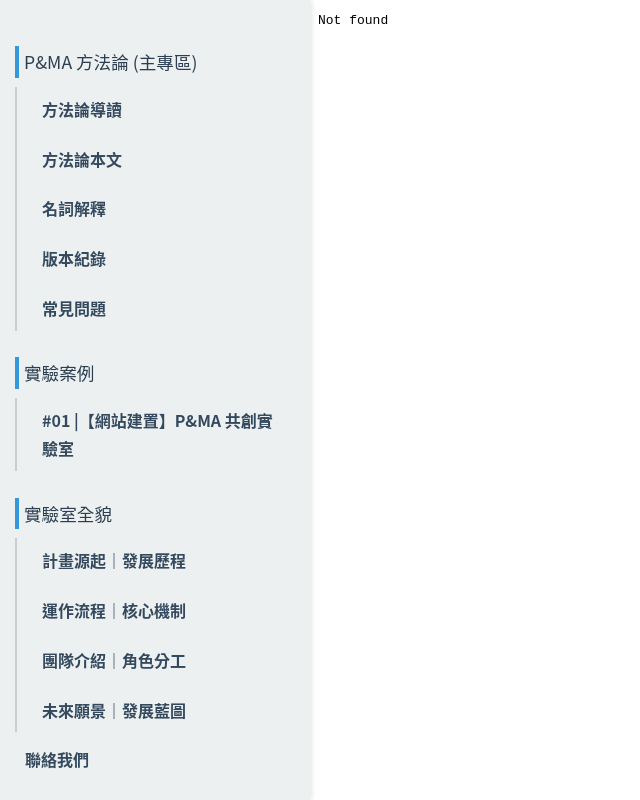
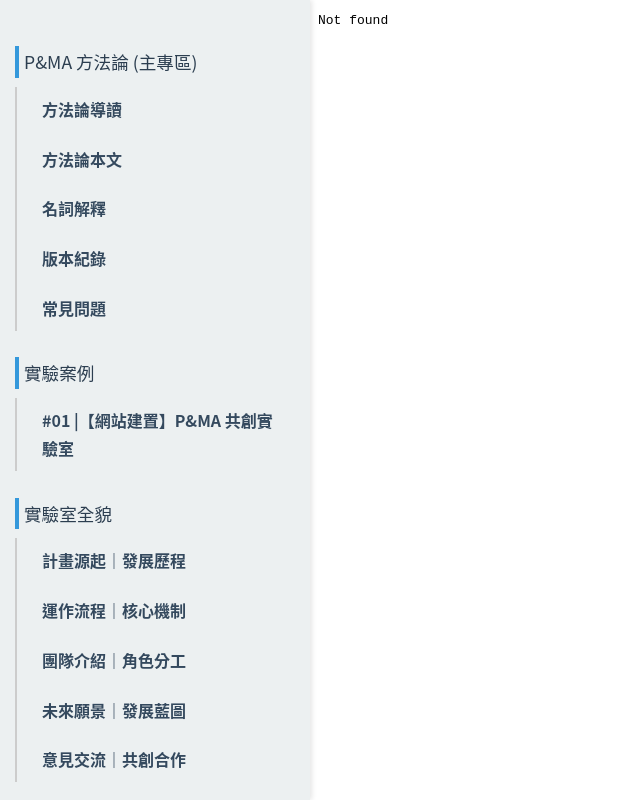
Before and after one commit to pma-lab/pma-lab.github.io, a plain HTML site: page index.html in a window 1280 px wide. Shown: the whole page, without its empty margins (0-640 px from the left). Drawn offline with Linux system fonts and the light colour scheme.

Commit message:
Update index.html

```diff
--- a/index.html
+++ b/index.html
@@ -236,6 +236,7 @@
                     <li><a href="pma-method/under_construction.html" target="contentFrame" onclick="handleLinkClick()">運作流程｜核心機制</a></li>
                     <li><a href="pma-method/under_construction.html" target="contentFrame" onclick="handleLinkClick()">團隊介紹｜角色分工</a></li>
                     <li><a href="pma-method/under_construction.html" target="contentFrame" onclick="handleLinkClick()">未來願景｜發展藍圖</a></li>
+                    <li><a href="pma-method/under_construction.html" target="contentFrame" onclick="handleLinkClick()">意見交流｜共創合作</a></li>
                 </ul>
             </li>
 <!--
@@ -246,8 +247,8 @@
                     <li><a href="pma-method/under_construction.html" target="contentFrame" onclick="handleLinkClick()">未來分析／社群討論</a></li>
                 </ul>
             </li>
+            <li><a href="pma-method/under_construction.html" target="contentFrame" onclick="handleLinkClick()">聯絡我們</a></li>
 -->
-            <li><a href="pma-method/under_construction.html" target="contentFrame" onclick="handleLinkClick()">聯絡我們</a></li>
         </ul>
 
         <div class="legal-section">
```
